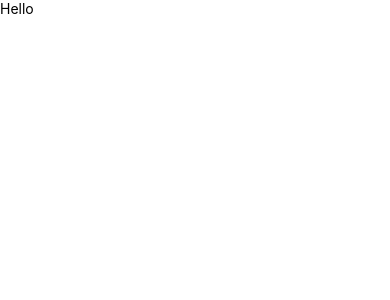
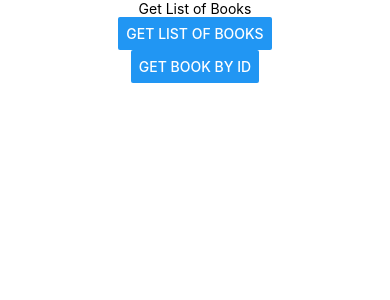
Before and after one commit to mrshahzaibshahbaz-stack/E_Mart, a React Native app: screen / in a window 390 px wide. Shown: the top 300 px of the page. Built offline with nearby package versions, Linux system fonts and the light colour scheme.

Commit message:
Axios and demo api implemented

```diff
--- a/App.tsx
+++ b/App.tsx
@@ -1,12 +1,40 @@
+import axios from 'axios';
+import { useState } from 'react';
 import {
   StatusBar,
   StyleSheet,
   useColorScheme,
   View,
   Text,
+  Button,
+  FlatList,
+  Image,
 } from 'react-native';
 
 function App() {
+  const [bookList, setBookList] = useState([]);
+
+  const endpointURl = 'https://6a610966da10c59c18095948.mockapi.io/books';
+  const getListOfBooks = async () => {
+    try {
+      const response = await axios.get(endpointURl);
+      console.log(JSON.stringify(response.data, null, 3));
+      setBookList(response.data);
+    } catch (error) {
+      console.log('An Error Occurred', error);
+    }
+    return getListOfBooks;
+  };
+
+  const getBookByID = async () => {
+    try {
+      const response = await axios.get(`${endpointURl}/3`);
+      console.log(JSON.stringify(response.data, null, 3));
+    } catch (error) {
+      console.log('An Error Occurred', error);
+    }
+  };
+
   const isDarkMode = useColorScheme() === 'dark';
 
   return (
@@ -16,7 +44,26 @@ function App() {
         backgroundColor={isDarkMode ? '#000000' : '#ffffff'}
       />
       <View style={styles.container}>
-        <Text>Hello</Text>
+        <Text>Get List of Books</Text>
+        <Button title="Get List of Books" onPress={getListOfBooks} />
+        <Button title="Get Book by ID" onPress={getBookByID} />
+        <FlatList
+          data={bookList}
+          keyExtractor={item => item.id}
+          renderItem={({ item }) => (
+            <View>
+              <Text>{item.price_of_book}</Text>
+              <Text>{item.name_of_author}</Text>
+              <Image
+                style={{
+                  height: 150,
+                  width: 150,
+                }}
+                source={{ uri: item.cover }}
+              />
+            </View>
+          )}
+        />
       </View>
     </>
   );
@@ -24,6 +71,8 @@ function App() {
 const styles = StyleSheet.create({
   container: {
     flex: 1,
+    justifyContent: 'center',
+    alignItems: 'center',
   },
 });
 
--- a/package.json
+++ b/package.json
@@ -10,16 +10,17 @@
     "test": "jest"
   },
   "dependencies": {
+    "@react-native/new-app-screen": "0.86.0",
+    "axios": "^1.18.1",
     "react": "19.2.3",
     "react-native": "0.86.0",
-    "@react-native/new-app-screen": "0.86.0",
     "react-native-safe-area-context": "^5.5.2"
   },
   "devDependencies": {
     "@babel/core": "^7.25.2",
     "@babel/preset-env": "^7.25.3",
     "@babel/runtime": "^7.25.0",
-    "@react-native-community/cli": "20.1.0",
+    "@react-native-community/cli": "^20.2.0",
     "@react-native-community/cli-platform-android": "20.1.0",
     "@react-native-community/cli-platform-ios": "20.1.0",
     "@react-native/babel-preset": "0.86.0",
```
Also changed, not shown: 1 other file (tests, documents, lock files or other folders).
